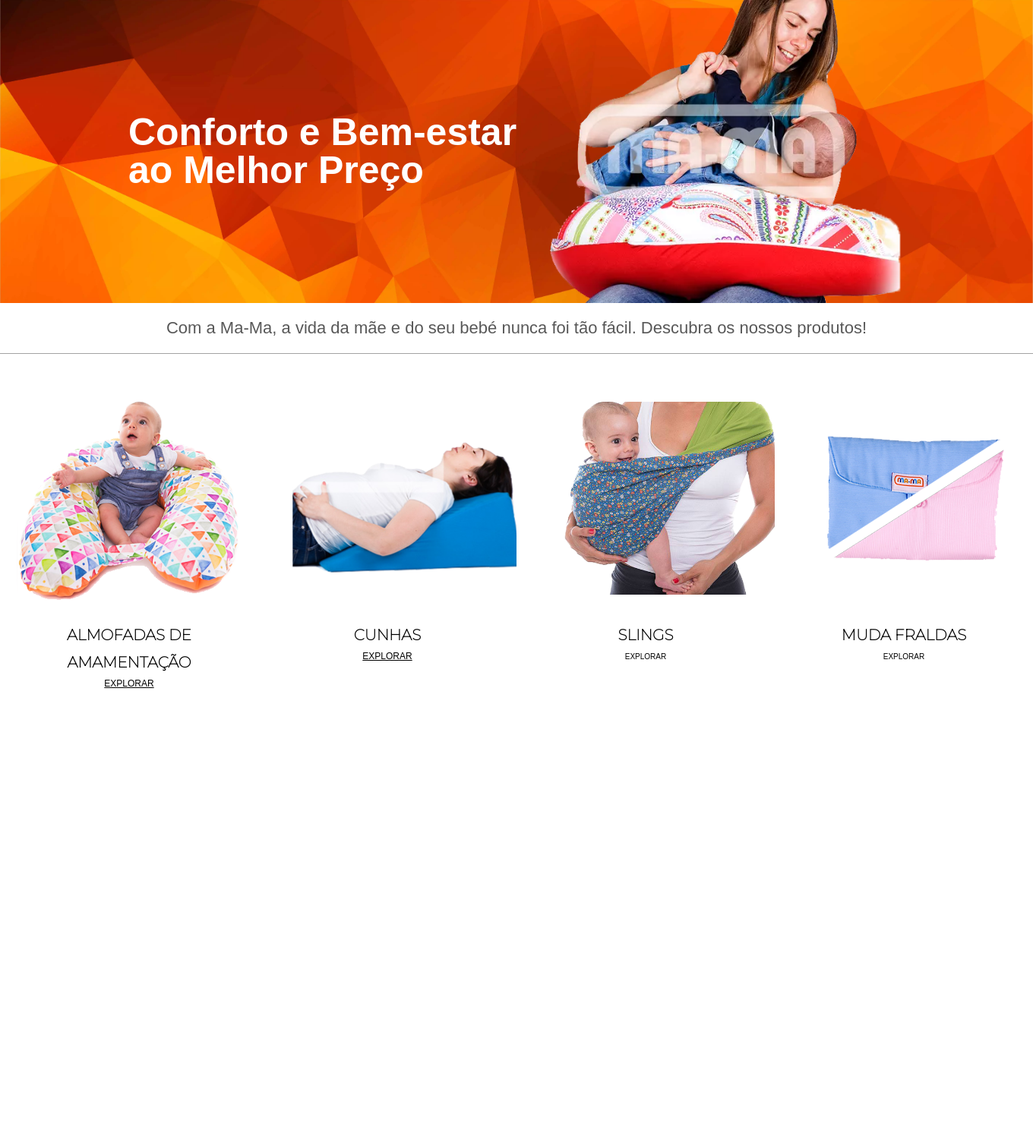
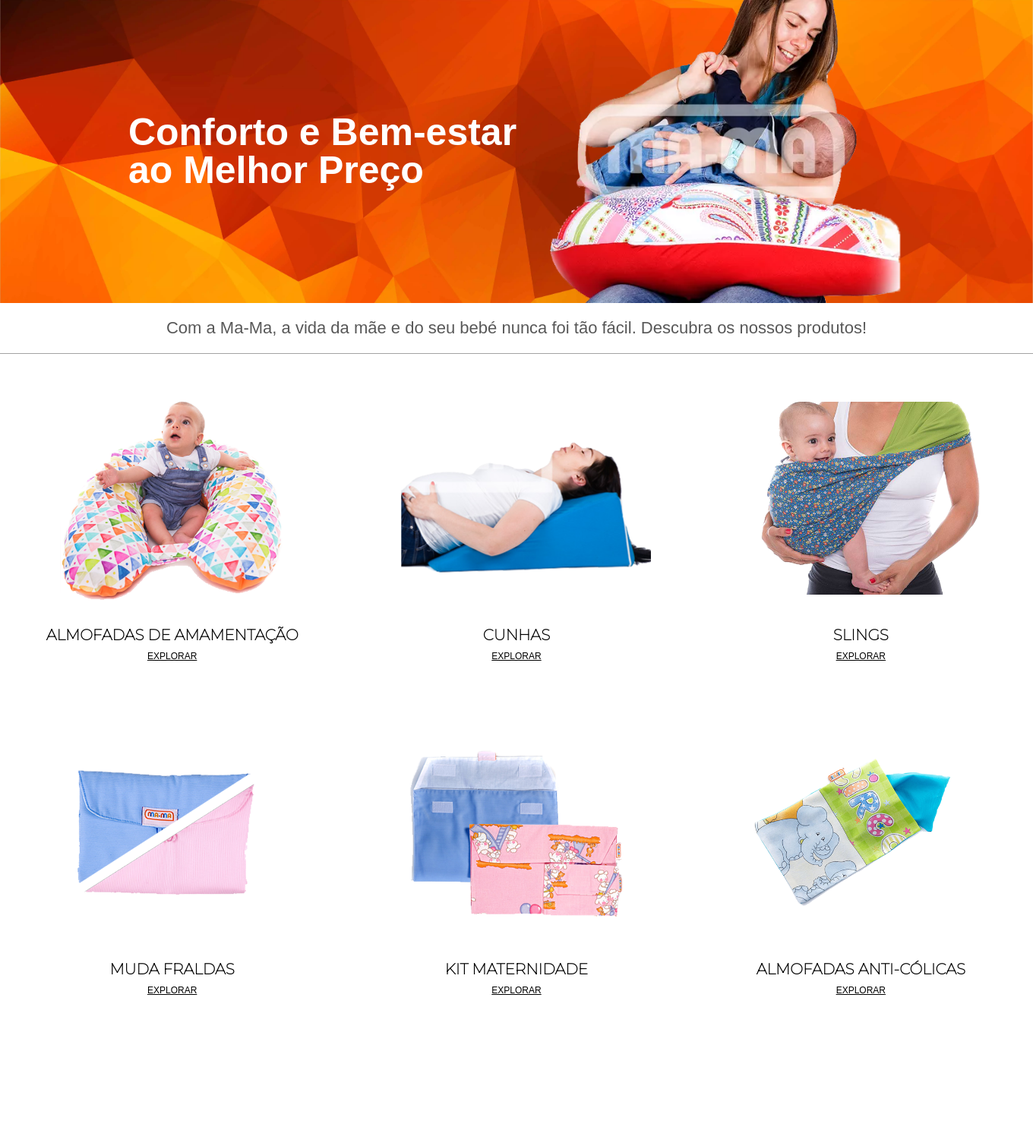
Before and after one commit to ntb-arenas/vinoarenas, a PHP site: page / in a window 1360 px wide; the page is wider, and only the part inside the window is pictured. Shown: the part 161-1670 px from the top of that part at 76% size. Run offline with PHP 8.4, Linux system fonts and the light colour scheme.

Commit message:
completed features

```diff
--- a/css/style.css
+++ b/css/style.css
@@ -156,7 +156,6 @@
     grid-template-columns: repeat(auto-fit, minmax(30rem, 1fr));
     /* gap:1.5rem; */
 }
-
 .features .box-container .box{
     padding:3rem 2rem;
     background: #fff;
@@ -186,6 +185,49 @@
     color: black;
 }
 
+.features2 .box-container2{
+    display: grid;
+    grid-template-columns: repeat(auto-fit, minmax(30rem, 1fr));
+    /* gap:1.5rem; */
+}
+.features2 .box-container2 .box{
+    padding:3rem 2rem;
+    background: #fff;
+    text-align: center;
+}
+
+.features2 .box-container2 .box:hover{
+    outline: var(--outline-hover);
+    outline-offset: 0rem;
+}
+
+.features2 .box-container2 .box img{
+    margin:1rem 0;
+    height: 30rem;
+}
+
+.features2 .box-container2 .box h3{
+    font-size: 2rem;
+    font-family: 'Montserrat', sans-serif;
+    line-height: 1.8;
+}
+
+.features2 .box-container2 .box a{
+    font-size: 1.2rem;
+    text-decoration: underline;
+    line-height: 1.8;
+    color: black;
+}
+
+
+
+
+
+
+
+
+
+
 @media (max-width: 1290px){
     .titleDiv{
         font-size: 2.3rem;
--- a/index.html
+++ b/index.html
@@ -76,16 +76,30 @@
                 <div class="box">
                     <img src="gallery/slingBebe1.png" alt="">
                     <h3>SLINGS</h3>
-                    <a href="#" class="btn"></a>EXPLORAR</a>
-                </div>
-                <div class="box">
-                    <img src="gallery/mudaFraldas.png" alt="">
-                    <h3>MUDA FRALDAS</h3>
-                    <a href="#" class="btn"></a>EXPLORAR</a>
+                    <a href="#" class="btn">EXPLORAR</a>
                 </div>
             </div>
         </section>
 
+        <section class="features2">
+            <div class="box-container2">
+                <div class="box">
+                    <img src="gallery/mudaFraldas.png" alt="">
+                    <h3>MUDA FRALDAS</h3>
+                    <a href="#" class="btn">EXPLORAR</a>
+                </div>
+                <div class="box">
+                    <img src="gallery/kitMaternidadeAzul.png" alt="">
+                    <h3>KIT MATERNIDADE</h3>
+                    <a href="#" class="btn">EXPLORAR</a>
+                </div>
+                <div class="box">
+                    <img src="gallery/antiColicas.png" alt="">
+                    <h3>ALMOFADAS ANTI-CÓLICAS</h3>
+                    <a href="#" class="btn">EXPLORAR</a>
+                </div>
+            </div>
+        </section>
         <!--Features section ends here-->
     </main>
 </body>
```
